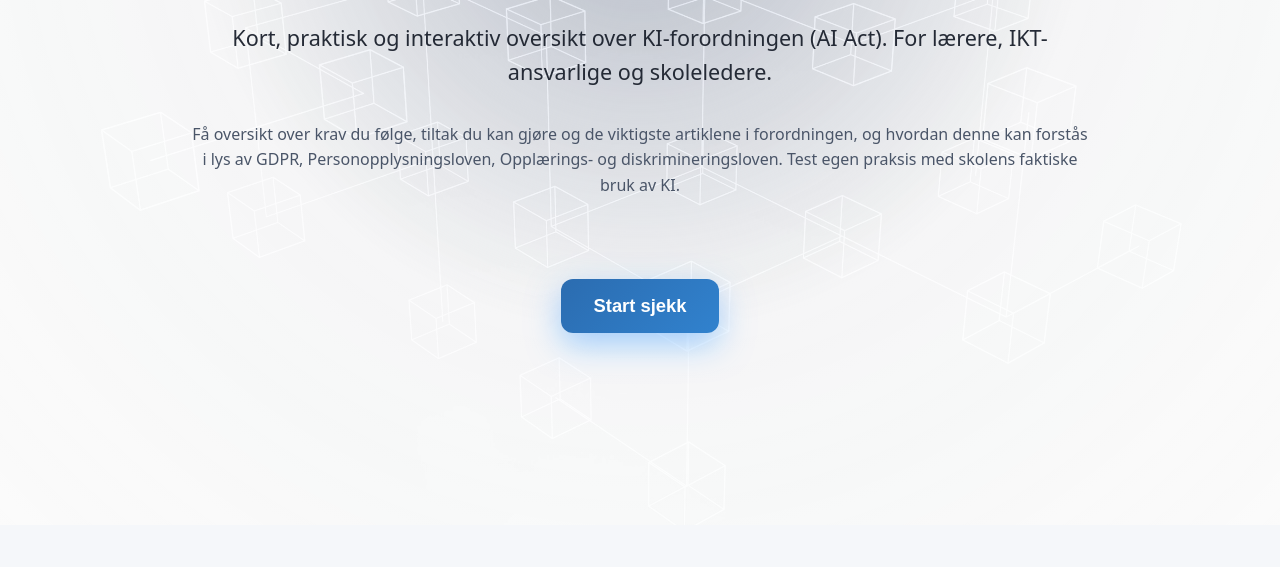
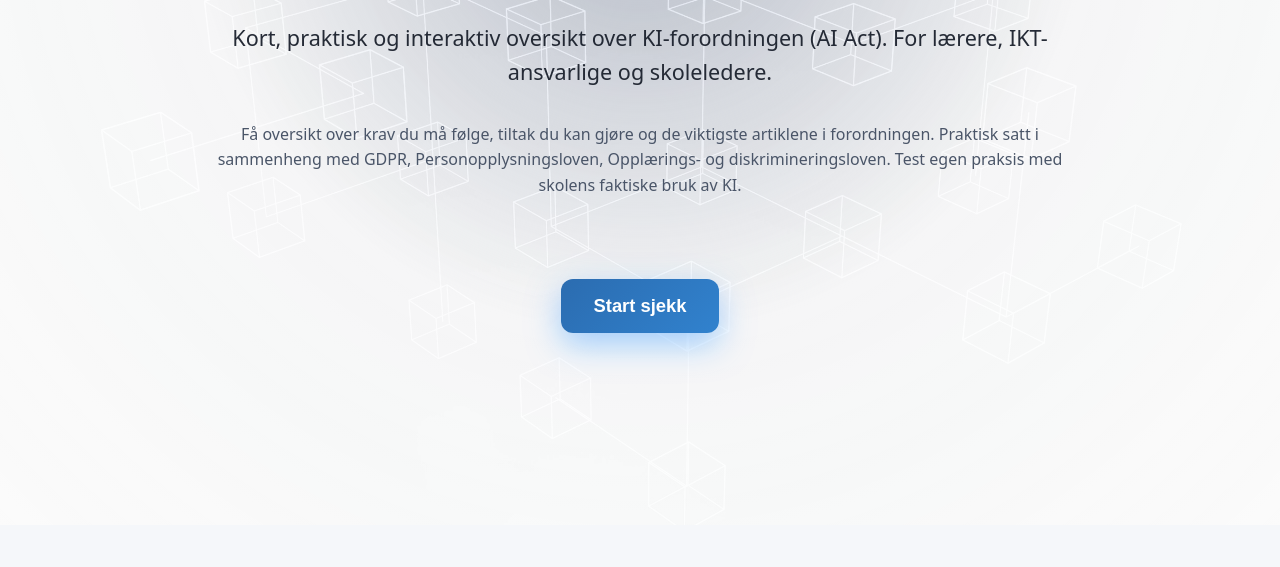
Before and after one commit to barx10/ki_forordninga, a plain HTML site: page index.html in a window 1280 px wide. Shown: the part 192-759 px from the top of the page. Drawn offline with Linux system fonts and the light colour scheme.

Commit message:
Update hero-subtext for clarity and accuracy

```diff
--- a/index.html
+++ b/index.html
@@ -49,7 +49,7 @@
       <div class="hero">
         <h1>KI‑forordningen i skolen</h1>
         <p class="lead">Kort, praktisk og interaktiv oversikt over KI-forordningen (AI Act). For lærere, IKT-ansvarlige og skoleledere.</p>
-        <p class="hero-subtext">Få oversikt over krav du følge, tiltak du kan gjøre og de viktigste artiklene i forordningen, og hvordan denne kan forstås i lys av GDPR, Personopplysningsloven, Opplærings- og diskrimineringsloven. Test egen praksis med skolens faktiske bruk av KI.</p>
+        <p class="hero-subtext">Få oversikt over krav du må følge, tiltak du kan gjøre og de viktigste artiklene i forordningen. Praktisk satt i sammenheng med GDPR, Personopplysningsloven, Opplærings- og diskrimineringsloven. Test egen praksis med skolens faktiske bruk av KI.</p>
         <div style="text-align: center; margin-top: 2rem;">
           <button class="cta" onclick="window.location.hash = '#sjekk'">Start sjekk</button>
         </div>
```
